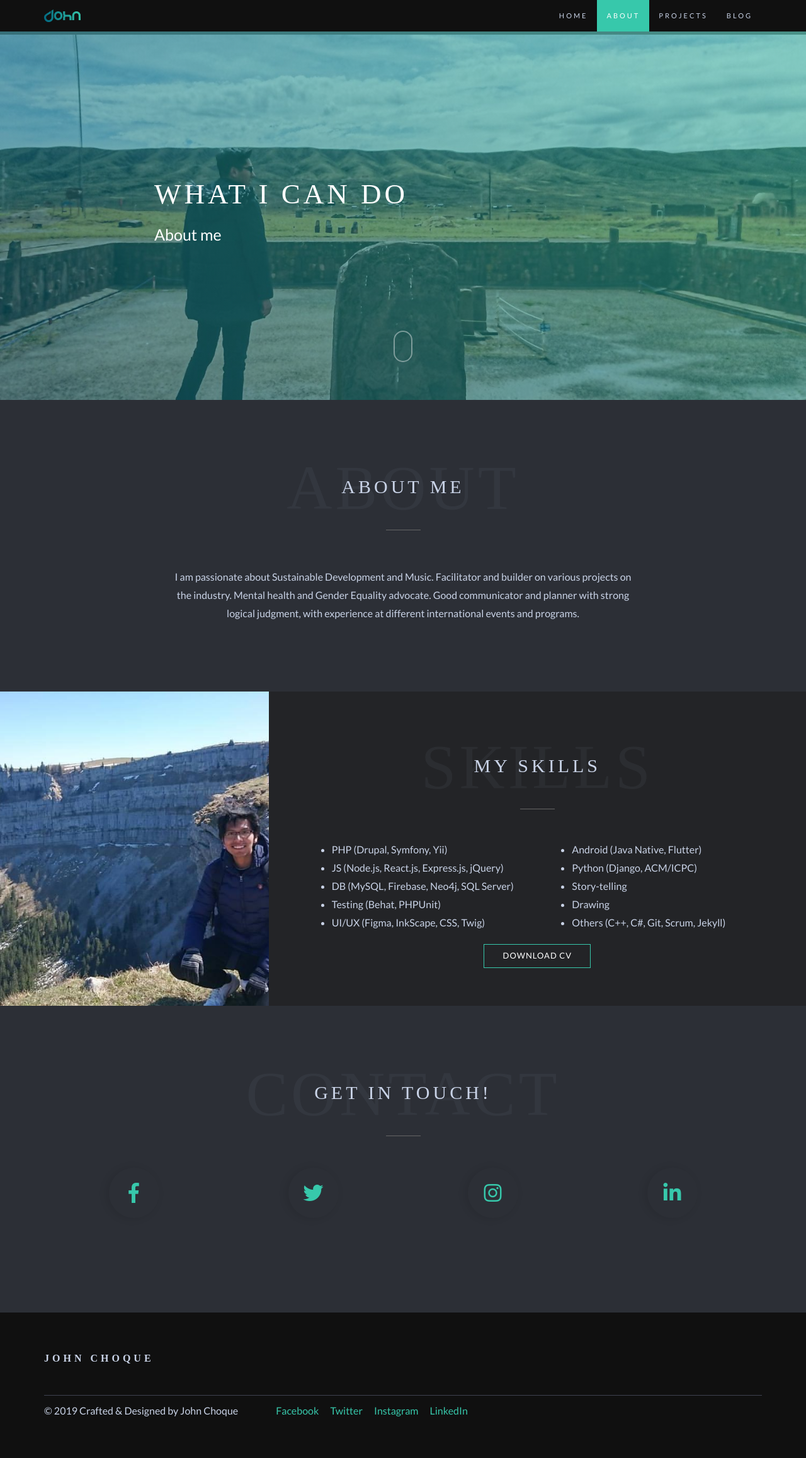
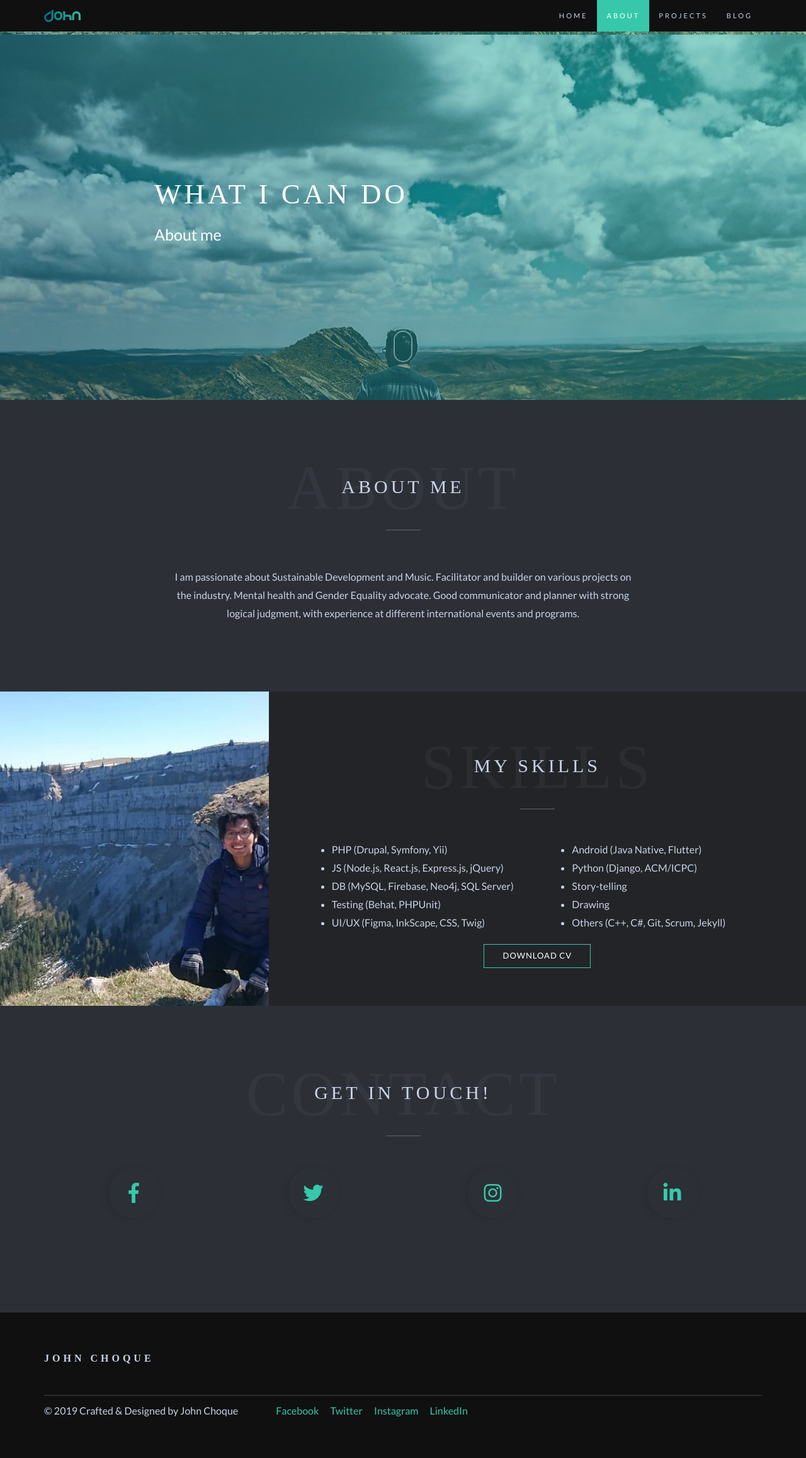
Before and after one commit to thethoughtfulmillennial/thethoughtfulmillennial.github.io, a Jekyll site: the page built from about.html, in a window 1280 px wide. Shown: the whole page at 63% size. Built offline with Jekyll 4.4.1, drawn with Linux system fonts in a browser that asks for light colours; some web fonts are replaced; a script that is not in the unit is left out.

Commit message:
Fixing header for about.

```diff
--- a/about.html
+++ b/about.html
@@ -6,14 +6,16 @@ layout: default
 
 <!-- Hero start -->
 
-<section id="home" class="module-image js-height-full parallax-window" data-parallax="scroll" data-image-src="assets/images/header__about.jpg">
+<section id="home" class="hero-header module-image js-height-full" style="background: url('../assets/images/header__about.jpg');">
 	<div class="intro">
 		<h1>What I can do</h1>
 		<div class="who-creates">About me</div>
 	</div>
+
 	<div class="mouse-icon">
 		<div class="wheel"></div>
 	</div>
+
 </section>
 
 <!-- Hero end -->
```
